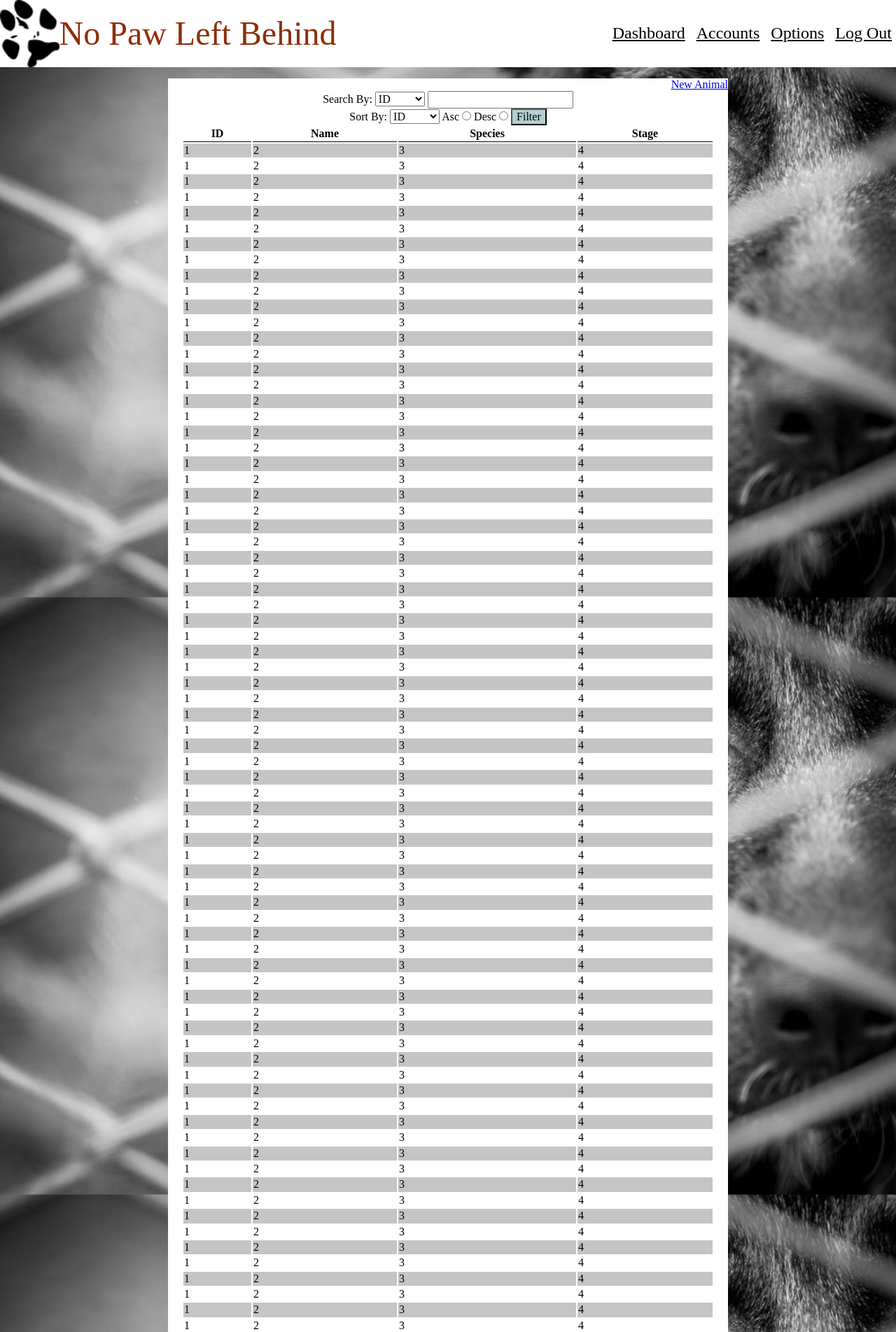
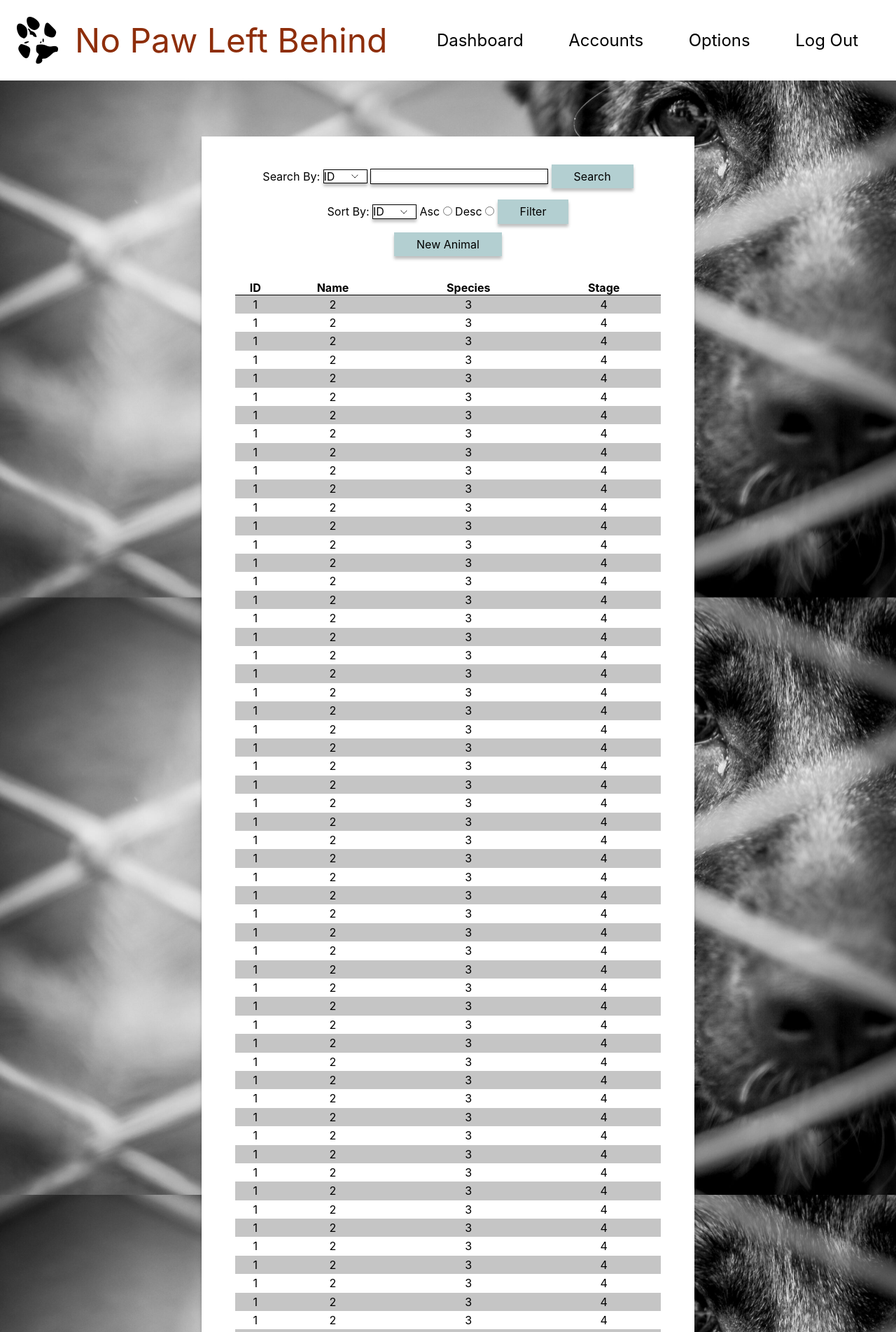
Before and after one commit to ValliereMagic/NPLBAM, a Flask app: page /animals in a window 1280 px wide. Shown: the top 1903 px of the page at 70% size. Run offline with Flask 2, Linux system fonts and the light colour scheme; the visitor is signed in with stand-in values (Sample User, id 1).

Commit message:
Revamped animals.css

```diff
--- a/nginx/root/static/css/animals.css
+++ b/nginx/root/static/css/animals.css
@@ -1,25 +1,21 @@
 /* Fancy background image*/
 :root {
-    background-image: url("../img/NPLB-Background.jpg");
+    background-image: url("../img/NPLB-Background.jpeg");
     background-repeat: no-repeat;
-    background-size:cover;
+    background-size: cover;
     background-attachment: fixed;
+    font-family: -apple-system, BlinkMacSystemFont, 'Segoe UI', Roboto, Oxygen, Ubuntu, Cantarell, 'Open Sans', 'Helvetica Neue', sans-serif;
 }
 
 body {
     padding: 0;
     margin: 0;
-    display: flex;
-    flex-direction: column;
-    align-items: center;
-    width: 100%;
 }
-
 
 /* Application logo styling */
 header>div>img {
-    height: 2em;
-  }
+    margin: 0.5em;
+}
 
 header>#company {
     display: flex;
@@ -29,14 +25,18 @@ header>#company {
     font-size: 3em;
 }
 
-
 header>div>a {
-    font-size:1.5em;
+    font-size: 1.5em;
     color: #000000;
-    margin-right: auto;
+    margin-right: 2em;
     padding: 0.25em;
+    text-decoration: none;
+    transition: color 0.4s;
 }
 
+header>div>a:hover {
+    color: gray;
+}
 
 /* Flexbox header and styling for logo image and buttons */
 body>header {
@@ -45,49 +45,111 @@ body>header {
     justify-content: flex-end;
     flex-wrap: wrap;
     align-items: center;
-    width: 100%;
 }
 
+main {
+    display: flex;
+    justify-content: space-around;
+    align-items: center;
+    min-height: 80vh;
+}
 
-main {
-    margin-top: 1em;
+main>div {
+    margin: 5em 0;
     display: flex;
     flex-direction: column;
+    justify-content: space-around;
     align-items: center;
-    min-height: 80vh;
-    width: 60%;
-    min-width: 50em;
     background-color: #ffffff;
+    width: 50%;
+    padding: 2em;
+    box-shadow: 0px 4px 4px rgba(0, 0, 0, 0.25);
 }
-
 
 form {
     display: flex;
     flex-direction: column;
+    justify-content: space-around;
     align-items: center;
-    margin-top: auto;
-    margin-bottom: auto;
-    flex-grow: 1;
-    width: 100%;
+    margin: 0.25em;
+    /* flex-grow: 1;
+    background-color: #ffffff;
+    height: auto;
+    width: 25em;
+    padding: 2em;
+    box-shadow: 0px 4px 4px rgba(0, 0, 0, 0.25); */
 }
 
 select {
     background-attachment: #ffffff;
+    color: black;
+    border: 1px solid #000000;
+    box-sizing: border-box;
+    box-shadow: 0px 4px 4px rgba(0, 0, 0, 0.25);
+
+    -moz-appearance: none;
+    -webkit-appearance: none;
+    appearance: none;
+    background-color: #fff;
+    background-image: url('../img/arrow-down.png');
+    background-repeat: no-repeat, repeat;
+    background-position: right .7em top 50%, 0 0;
+    background-size: .65em auto, 100%;
 }
 
-button {
+select:after {
+    content: "";
+    border: 6px solid transparent;
+}
+
+form div {
+    margin: 0.25em;
+}
+
+form div>label {
+    font-size: initial;
+    margin-bottom: 0.25em;
+}
+
+form div>input {
+    color: black;
+    border: 1px solid #000000;
+    box-sizing: border-box;
+    box-shadow: 0px 4px 4px rgba(0, 0, 0, 0.25);
+}
+
+form div>[type=radio] {
+    box-shadow: 0 0 0 0 rgba(0, 0, 0, 0);
+    align-self: flex-end;
+}
+
+form button {
+    padding: 0.5em 2em;
+    align-self: center;
     background-color: #b3cfd1;
+    border: none;
+    box-shadow: 0px 4px 4px rgba(0, 0, 0, 0.25);
+    cursor: pointer;
+    transition: background-color 0.4s;
+}
+
+form button:hover {
+    background-color: pink;
 }
 
 table {
     width: 95%;
+    border-bottom: 1px solid black;
+    margin-top: 2em;
 }
 
 th {
     border-bottom: 1px solid #000000;
 }
 
-
+tr {
+    margin: 0;
+}
 
 tr:nth-child(even) {
     background-color: #c5c5c5;
@@ -97,6 +159,12 @@ tr:hover {
     background-color: #b3cfd1;
 }
 
+td {
+    padding: 0.25em;
+    text-align: center;
+    border: pink;
+}
+
 #newAnimal {
     margin-left: auto;
 }
--- a/nplbam/app/templates/animals.html
+++ b/nplbam/app/templates/animals.html
@@ -1,9 +1,7 @@
 {% extends "base_template.html" %}
 {% block css %}animals{% endblock %}
 {% block main %}
-    <div id="newAnimal">
-        <a href="new_animal">New Animal</a>
-    </div>
+<div>
     <form>
         <div>
             <label for="searchBy">Search By:</label>
@@ -14,7 +12,10 @@
                 <option value="stage">Stage</option>
             </select>
             <input type="search" id="searchText" name="searchText">
+            <button type="submit" name="search">Search</button>
         </div>
+    </form>
+    <form>
         <div>
             <label for="sortBy">Sort By:</label>
             <select id="sortBy" name="sortBy">
@@ -30,7 +31,10 @@
             <button type="submit" name="refresh">Filter</button>
         </div>
     </form>
-    <table>
+    <form>
+        <button onclick="window.location.href='add_animal.html';">New Animal</button>
+    </form>
+    <table cellspacing="0" cellpadding="0">
         <tr>
             <th>ID</th>
             <th>Name</th>
@@ -44,6 +48,7 @@
             <td>3</td>
             <td>4</td>
         </tr>
-    {% endfor %}
+        {% endfor %}
     </table>
+</div>
 {% endblock %}
--- a/nplbam/app/templates/index.html
+++ b/nplbam/app/templates/index.html
@@ -36,10 +36,10 @@
                     </div>
                 </div>
                 <div>
-                    <button type="submit" name="login">Login</button>
                     {% for message in errors %}
                     <span>{{ message }}</span>
                     {% endfor %}
+                    <button type="submit" name="login">Login</button>
                     <p><a href="mailto:someone@example.com">Forgot Your Password?</a></p>
                 </div>
             </form>
```
Also changed, not shown: nginx/root/static/css/index.css (+6 -1 lines), nginx/root/static/img/arrow-down.png (added).
